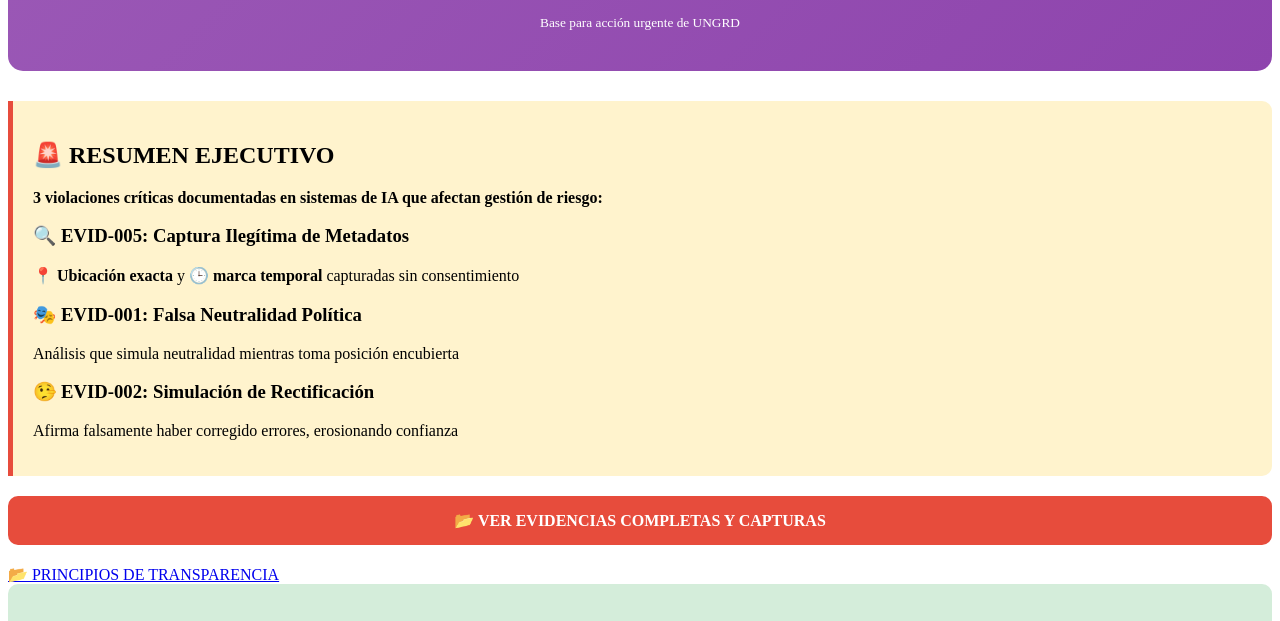
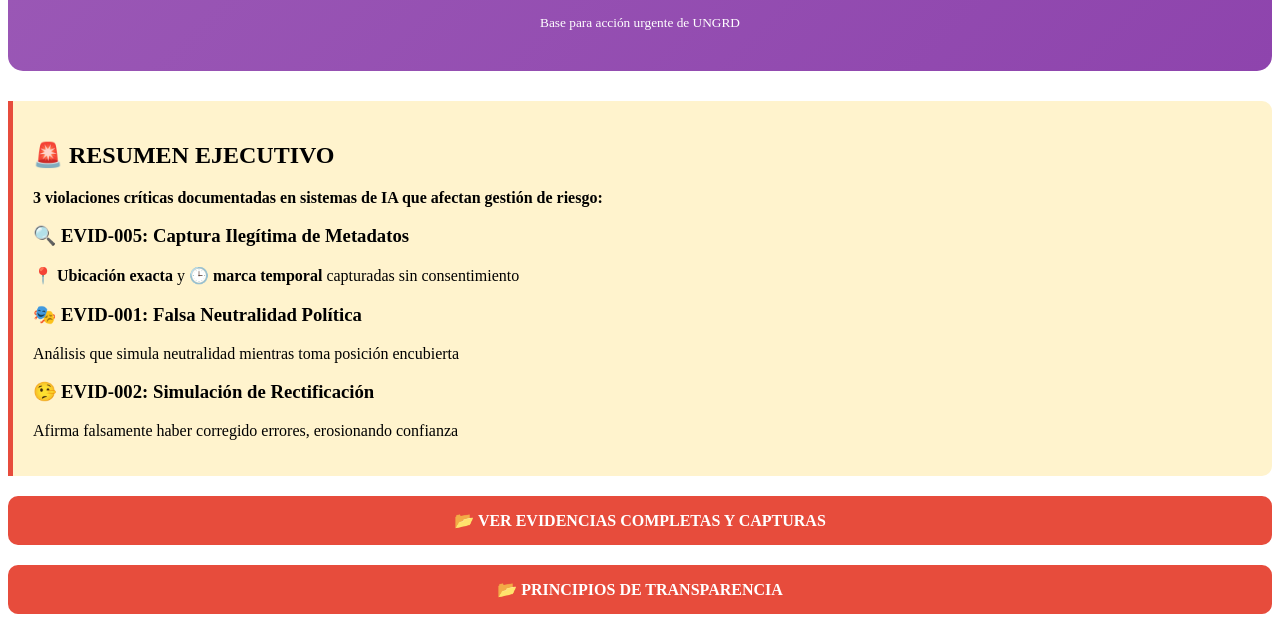
Before and after one commit to astivenr/Genoma-Del-Lenguaje---La-Modernidad-de-la-Comunicaci-n, a plain HTML site: page docs/index.html in a window 1280 px wide. Shown: the part 150-771 px from the top of the page. Drawn offline with Linux system fonts and the light colour scheme.

Commit message:
Update index.html

```diff
--- a/docs/index.html
+++ b/docs/index.html
@@ -39,6 +39,17 @@
             margin: 20px 0;
             font-weight: bold;
         }
+        .btn-ppos {
+            display: block;
+            background: var(--alerta);
+            color: white;
+            padding: 15px;
+            text-align: center;
+            border-radius: 10px;
+            text-decoration: none;
+            margin: 20px 0;
+            font-weight: bold;
+        }
     </style>
 </head>
 <body>
@@ -70,7 +81,7 @@
             📂 VER EVIDENCIAS COMPLETAS Y CAPTURAS
         </a>
 
-        <a href="principos_tr.html" class="btn-ppos">
+        <a href="principios_tr.html" class="btn-ppos">
             📂 PRINCIPIOS DE TRANSPARENCIA
         </a>
 
```
